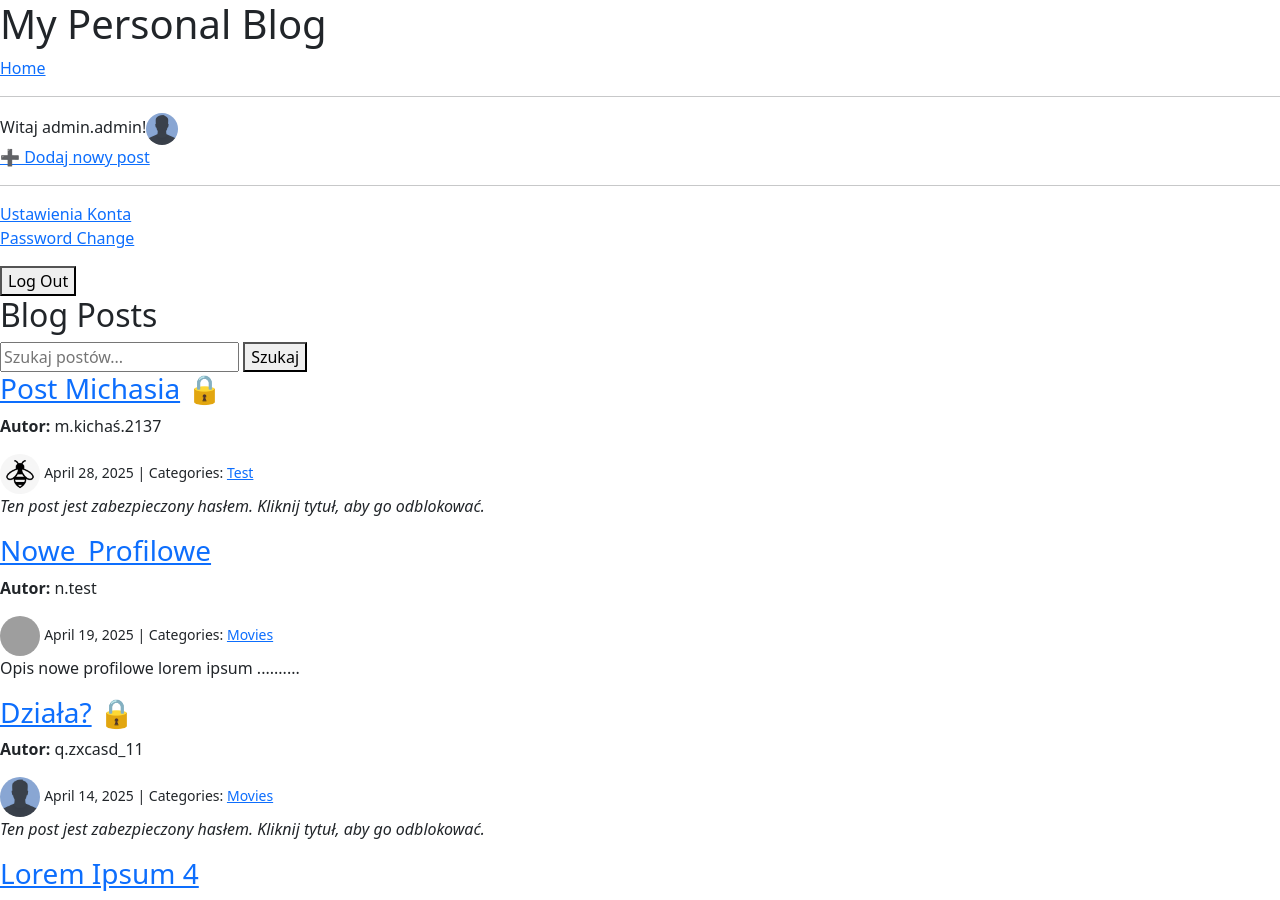
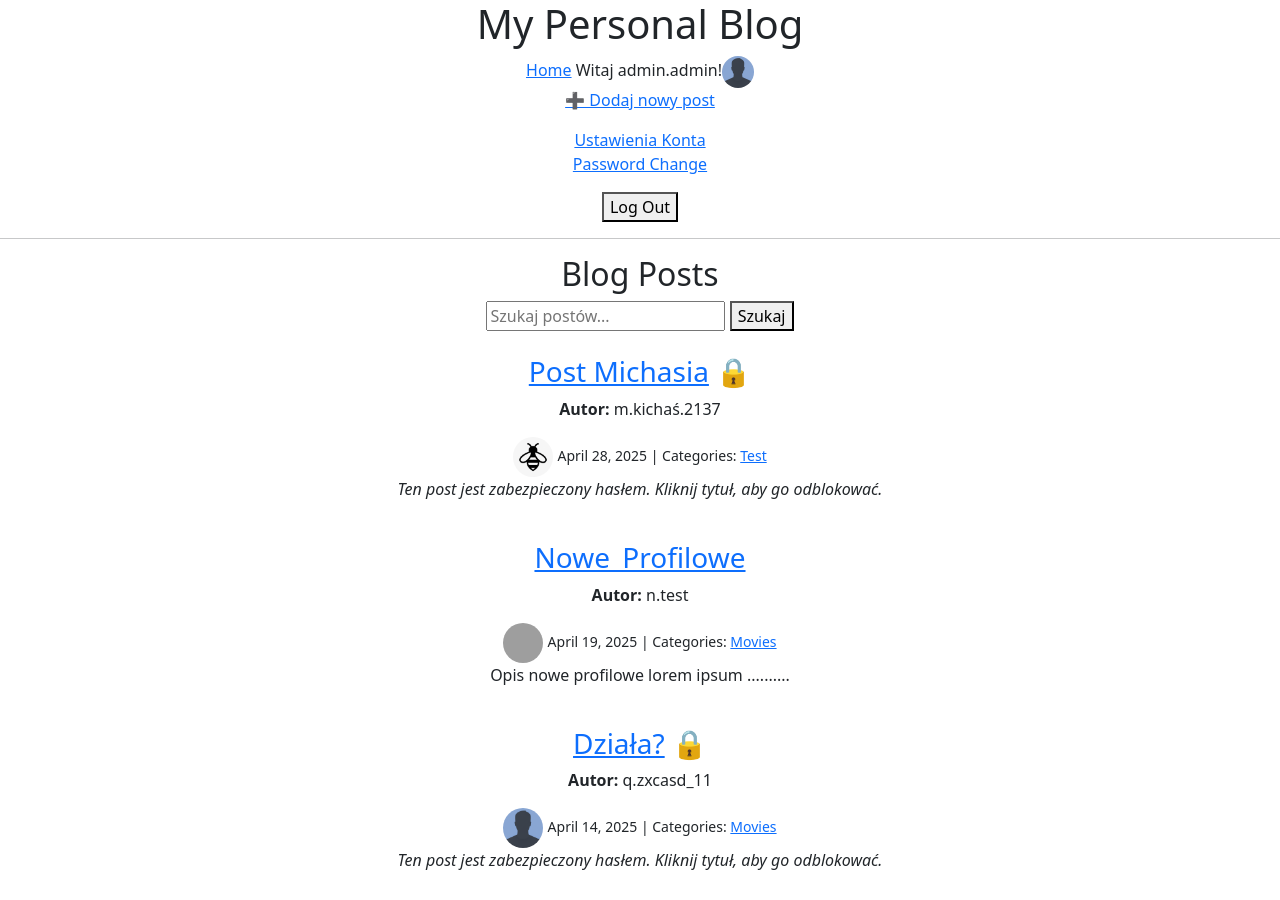
Before and after one commit to mpolan/projekt_blog, a Django app: page / in a window 1280 px wide. Shown: the top 900 px of the page. Run offline with Django 5.2, Linux system fonts and the light colour scheme; a user stored in the database is signed in; data comes from the database, SQL or seed files in the repository; both versions use the stored data as it was after the commit; grey boxes are pictures that could not be loaded.

Commit message:
drugi pull

```diff
--- a/personal_blog/blog/templates/blog/index.html
+++ b/personal_blog/blog/templates/blog/index.html
@@ -5,18 +5,19 @@
 {% if user.is_authenticated %}
 Witaj {{ user.profile.display_name }}!<img src="{{ user.profile.get_profile_picture_url }}" alt="avatar" width="32" height="32" style="border-radius: 50%;">
 <p><a href="{% url 'create_post' %}">➕ Dodaj nowy post</a></p>
-<hr>
 <a href="{% url 'ustawienia_konta' %}">Ustawienia Konta</a>
 <p><a href="{% url 'password_change' %}">Password Change</a></p>
 <form action="{% url 'logout' %}" method="post">
     {% csrf_token %}
     <button type="submit">Log Out</button>
   </form>
+<hr>
 {% else %}
 <p><a href="{% url 'password_reset' %}">Password Reset</a></p>
 <p>Nie jesteś zalogowany</p>
 <a href="{% url 'login' %}">Zaloguj się</a><br>
 <a href="{% url 'signup' %}">Zarejestruj się</a>
+<hr>
 {% endif %}
 {% endblock login_signup_content %}
 
@@ -31,7 +32,7 @@ Witaj {{ user.profile.display_name }}!<img src="{{ user.profile.get_profile_pict
     <input type="text" name="q" placeholder="Szukaj postów..." value="{{ request.GET.q }}">
     <button type="submit">Szukaj</button>
 </form>
-
+<br>
     {% block posts %}
         {% for post in posts %}
             <h3>
@@ -50,8 +51,10 @@ Witaj {{ user.profile.display_name }}!<img src="{{ user.profile.get_profile_pict
 
             {% if post.is_protected %}
                 <p><em>Ten post jest zabezpieczony hasłem. Kliknij tytuł, aby go odblokować.</em></p>
+                <br>
             {% else %}
                 <p>{{ post.body|slice:":400" }}...</p>
+                <br>
             {% endif %}
         {% endfor %}
     {% endblock posts %}
--- a/personal_blog/templates/base.html
+++ b/personal_blog/templates/base.html
@@ -9,12 +9,13 @@
     <link href="https://cdn.jsdelivr.net/npm/bootstrap@5.3.6/dist/css/bootstrap.min.css" rel="stylesheet" integrity="sha384-4Q6Gf2aSP4eDXB8Miphtr37CMZZQ5oXLH2yaXMJ2w8e2ZtHTl7GptT4jmndRuHDT" crossorigin="anonymous">
 </head>
 <body>
+<div class="grid text-center">
 <h1>My Personal Blog</h1>
 <a href="{% url "blog_index" %}">Home</a>
-<hr>
 {% block login_signup_content %} {%endblock login_signup_content %}
 {% block page_title %}{% endblock page_title %}
 {% block page_content %}{% endblock page_content %}
 <script src="https://cdn.jsdelivr.net/npm/bootstrap@5.3.6/dist/js/bootstrap.bundle.min.js" integrity="sha384-j1CDi7MgGQ12Z7Qab0qlWQ/Qqz24Gc6BM0thvEMVjHnfYGF0rmFCozFSxQBxwHKO" crossorigin="anonymous"></script>
+</div>
 </body>
 </html>
```
Also changed, not shown: personal_blog/db.sqlite3.
